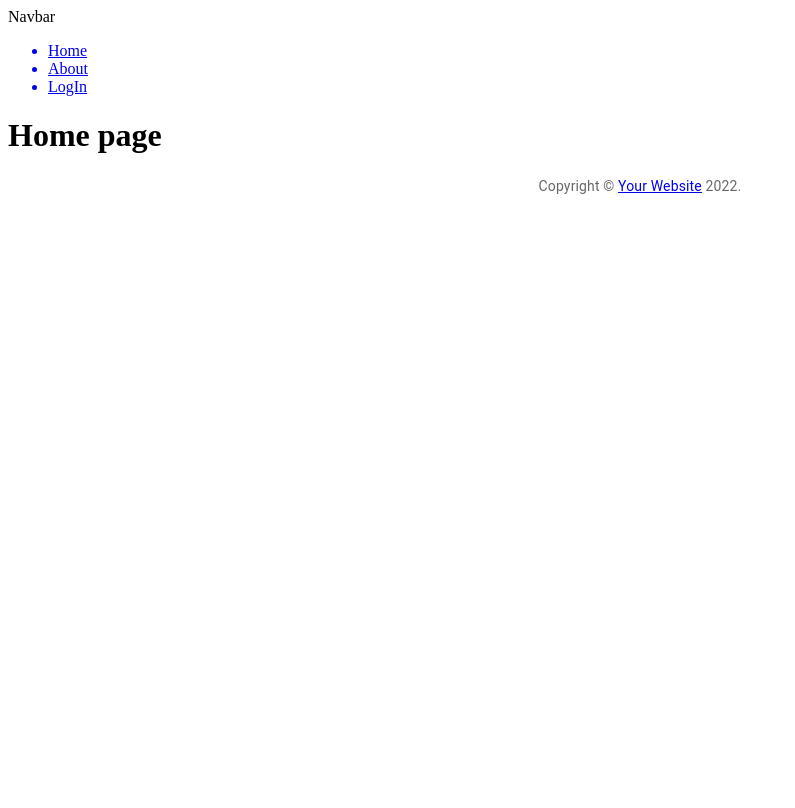
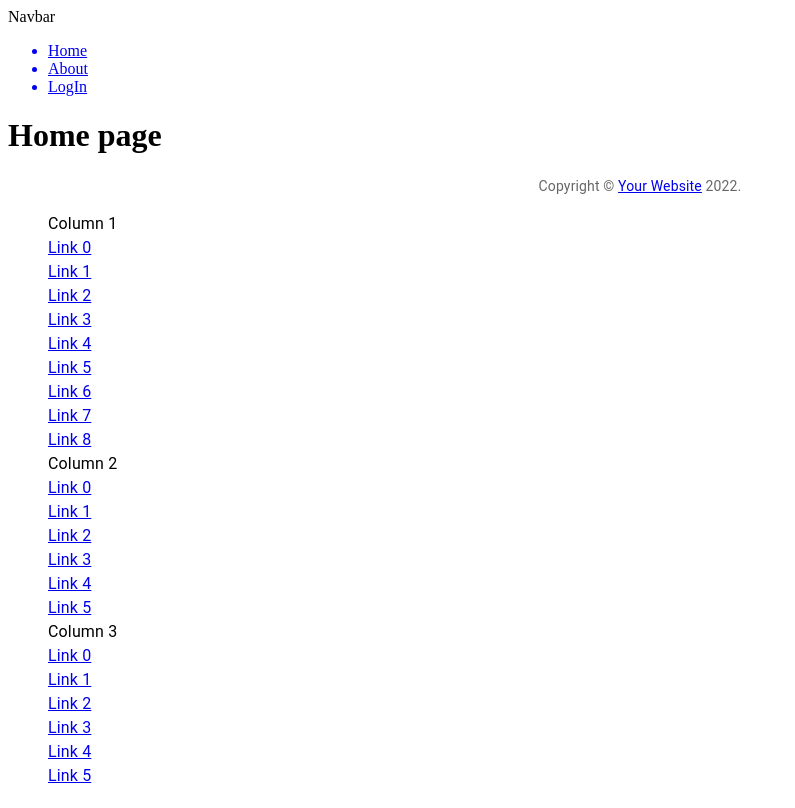
Before and after one commit to devamcodes/MealsToGo, a React (Create React App) app: page / in a window 1280 px wide. Shown: the whole page, without its empty margins (0-795 px from the left). Built offline with nearby package versions, Linux system fonts and the light colour scheme; the HTML template or start-up script is replaced by a standard one.

Commit message:
-- footer Note:- footer css needs to be fixed

```diff
--- a/src/components/layouts/BasicLayout.js
+++ b/src/components/layouts/BasicLayout.js
@@ -3,13 +3,14 @@ import { Outlet } from "react-router-dom";
 import Navbar from "../navigation/Navbar";
 import links from "../../links/Links";
 import Footer from ".././navigation/Footer/Footer";
+import Footerlinks from "../../links/FooterLinks";
 
 export default function BasicLayout() {
 	return (
 		<div>
 			<Navbar links={links} />
 			<Outlet />
-			<Footer />
+			<Footer links={Footerlinks} />
 		</div>
 	);
 }
--- a/src/components/navigation/Footer/Footer.js
+++ b/src/components/navigation/Footer/Footer.js
@@ -1,9 +1,10 @@
 import React from "react";
 import "./Footer.css";
-import { Typography } from "@mui/material";
+import { Box, Typography } from "@mui/material";
 import { Link } from "react-router-dom";
-const Footer = () => {
+const Footer = ({ links }) => {
 	return (
+		<>
 			<Typography variant="body2" color="text.secondary" align="center">
 				{"Copyright © "}
 				<Link color="inherit" to="/">
@@ -12,6 +13,32 @@ const Footer = () => {
 				{new Date().getFullYear()}
 				{"."}
 			</Typography>
+			<Box>
+				<ul>
+					{links.map((obj) => {
+						return (
+							<>
+								<Box sx={{ display: "inline", justifyContent: "space-between" }}>
+									<Typography sx={{ display: "flex", flexDirection: "column" }}>
+										{obj.link}
+										{/* <Box
+											sx={{
+												display: "flex",
+												textAlign: "center",
+												flexDirection: "column",
+											}}> */}
+										{obj.children?.map((i) => (
+											<Link to={i.urlExt}>{i.link}</Link>
+										))}
+										{/* </Box> */}
+									</Typography>
+								</Box>
+							</>
+						);
+					})}
+				</ul>
+			</Box>
+		</>
 	);
 };
 
--- /dev/null
+++ b/src/links/FooterLinks.js
@@ -0,0 +1,43 @@
+const Footerlinks = [
+	{
+		id: 1,
+		link: "Column 1",
+		children: [
+			{ id: 100, link: "Link 0", urlExt: "/" },
+			{ id: 101, link: "Link 1", urlExt: "/" },
+			{ id: 102, link: "Link 2", urlExt: "/" },
+			{ id: 103, link: "Link 3", urlExt: "/" },
+			{ id: 104, link: "Link 4", urlExt: "/" },
+			{ id: 105, link: "Link 5", urlExt: "/" },
+			{ id: 106, link: "Link 6", urlExt: "/" },
+			{ id: 107, link: "Link 7", urlExt: "/" },
+			{ id: 108, link: "Link 8", urlExt: "/" },
+		],
+	},
+	{
+		id: 2,
+		link: "Column 2",
+		children: [
+			{ id: 200, link: "Link 0", urlExt: "/" },
+			{ id: 201, link: "Link 1", urlExt: "/" },
+			{ id: 202, link: "Link 2", urlExt: "/" },
+			{ id: 203, link: "Link 3", urlExt: "/" },
+			{ id: 204, link: "Link 4", urlExt: "/" },
+			{ id: 205, link: "Link 5", urlExt: "/" },
+		],
+	},
+	{
+		id: 3,
+		link: "Column 3",
+		children: [
+			{ id: 300, link: "Link 0", urlExt: "/" },
+			{ id: 301, link: "Link 1", urlExt: "/" },
+			{ id: 302, link: "Link 2", urlExt: "/" },
+			{ id: 303, link: "Link 3", urlExt: "/" },
+			{ id: 304, link: "Link 4", urlExt: "/" },
+			{ id: 305, link: "Link 5", urlExt: "/" },
+		],
+	},
+];
+
+export default Footerlinks;
```
Lines whose indentation alone changed are shown as unchanged.
